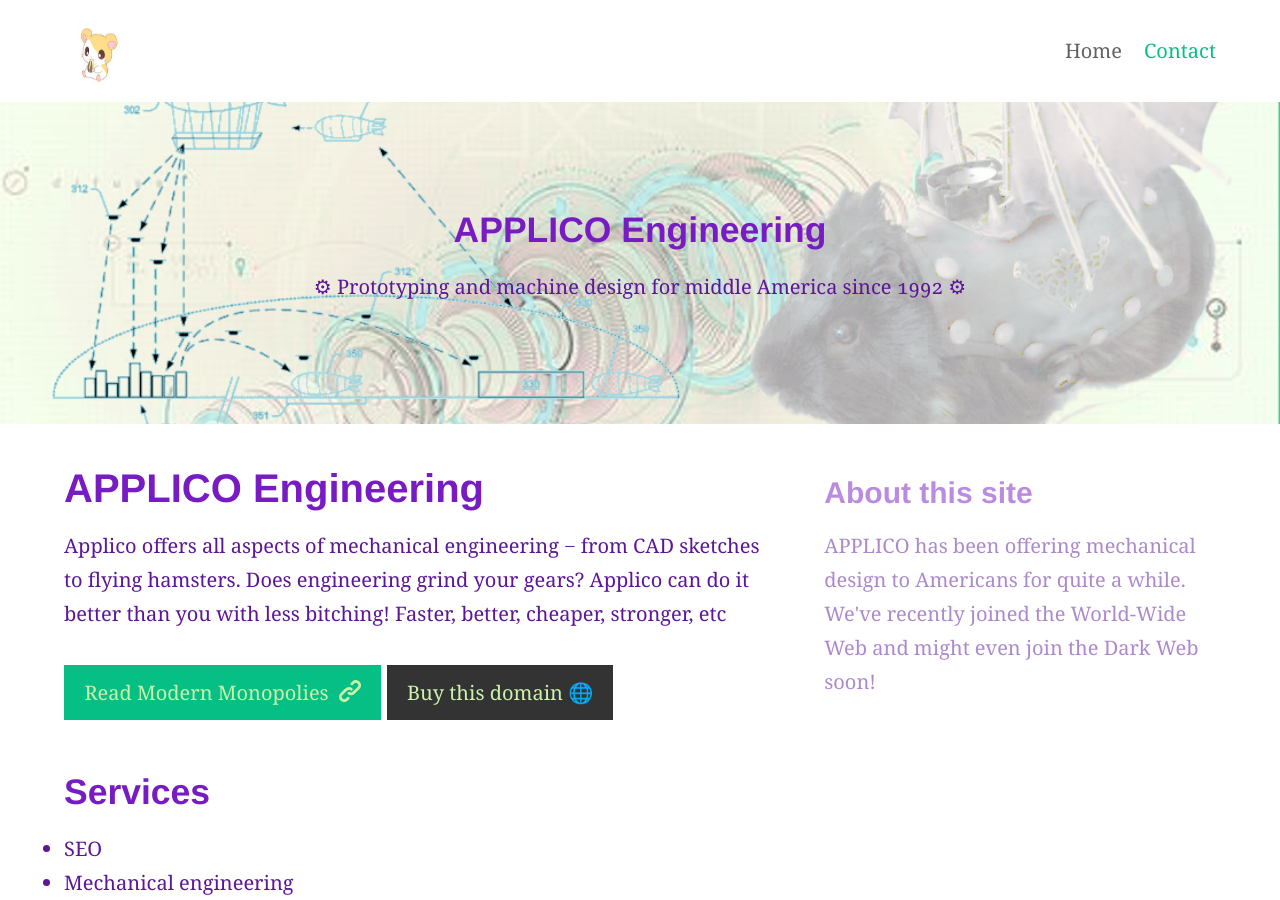
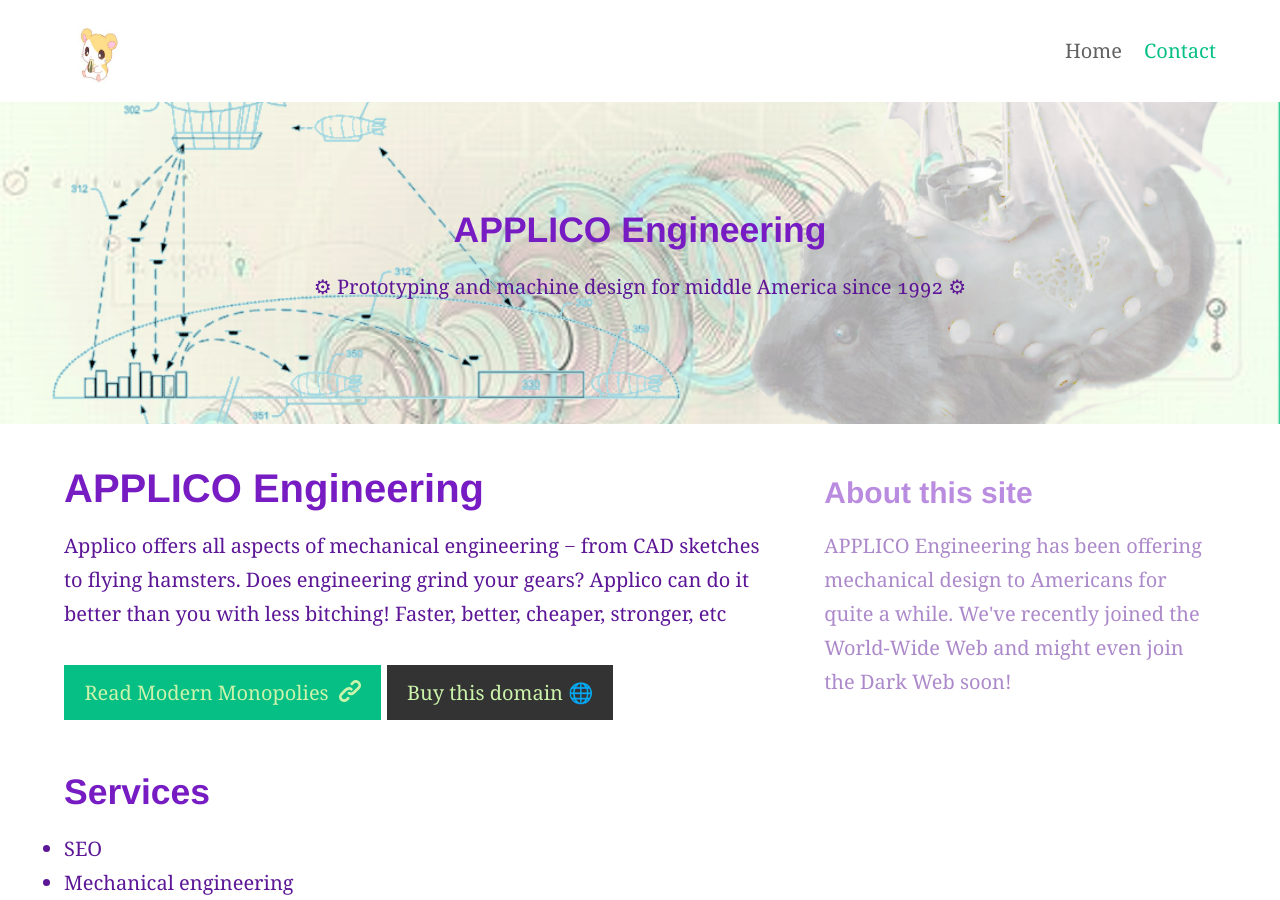
Before and after one commit to owen-applico/applico.engineering, a Jekyll site: the page built from index.md, in a window 1280 px wide and 900 px high. Built offline with Jekyll 4.4.1, drawn with Linux system fonts in a browser that asks for light colours.

Commit message:
extending name

```diff
--- a/_config.yml
+++ b/_config.yml
@@ -66,7 +66,7 @@ defaults:
 encoding: utf-8 # Make sure the encoding is right
 title: "Applico Engineering" # Site name or title, also used in jekyll-seo-tag
 logo: "/assets/hamster.jpg" # Site logo, also used in jekyll-seo-tag
-description: "APPLICO has been offering mechanical design to Americans for quite a while. We've recently joined the World-Wide Web and might even join the Dark Web soon!" # Site description and default description, also used in jekyll-seo-tag
+description: "APPLICO Engineering has been offering mechanical design to Americans for quite a while. We've recently joined the World-Wide Web and might even join the Dark Web soon!" # Site description and default description, also used in jekyll-seo-tag
 url: "https://applico.engineering" # Site url, also used in jekyll-seo-tag
 email: "info@applicoinc.com"
 
```
